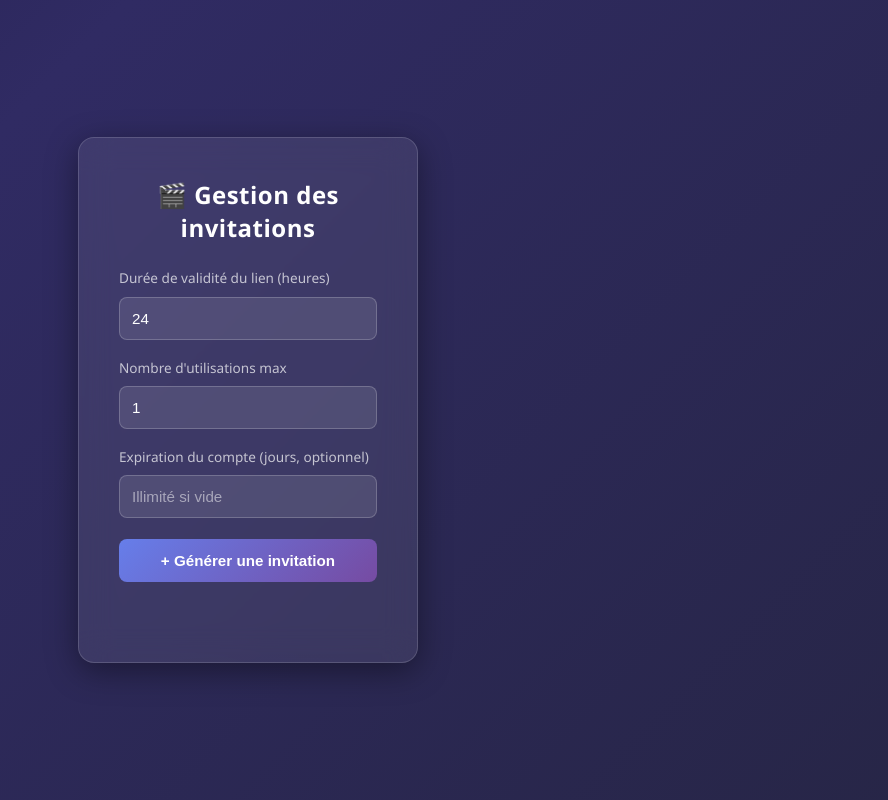
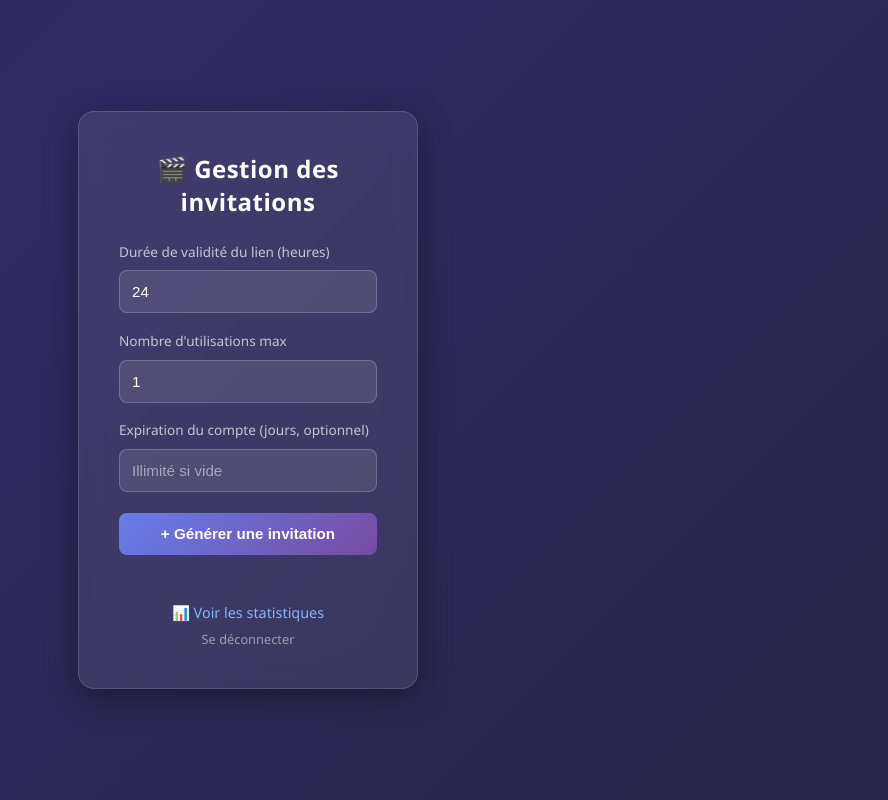
Before and after one commit to maximefontaine01-bit/jellyfin-invite-tool, a Flask app: page /admin in a window 1280 px wide. Shown: the whole page, without its empty margins (392-1280 px from the left). Run offline with Flask 3, Linux system fonts and the light colour scheme; the visitor is signed in with stand-in values (Sample User, id 1).

Commit message:
Update admin.html

```diff
--- a/templates/admin.html
+++ b/templates/admin.html
@@ -4,6 +4,7 @@
 <body>
 <div class="card">
 <h2>🎬 Gestion des invitations</h2>
+
 <form method="POST" action="/admin/create">
 <label>Durée de validité du lien (heures)</label>
 <input type="number" name="duration_hours" value="24">
@@ -34,6 +35,12 @@
 </li>
 {% endfor %}
 </ul>
+
+<div style="margin-top:1.5rem; display:flex; flex-direction:column; gap:0.5rem;">
+  <a href="/admin/stats" style="color:#8ab4f8; font-size:0.9rem; text-decoration:none;">📊 Voir les statistiques</a>
+  <a href="/admin/logout" style="color:rgba(255,255,255,0.5); font-size:0.8rem; text-decoration:none;">Se déconnecter</a>
+</div>
+
 </div>
 
 <script>
```
